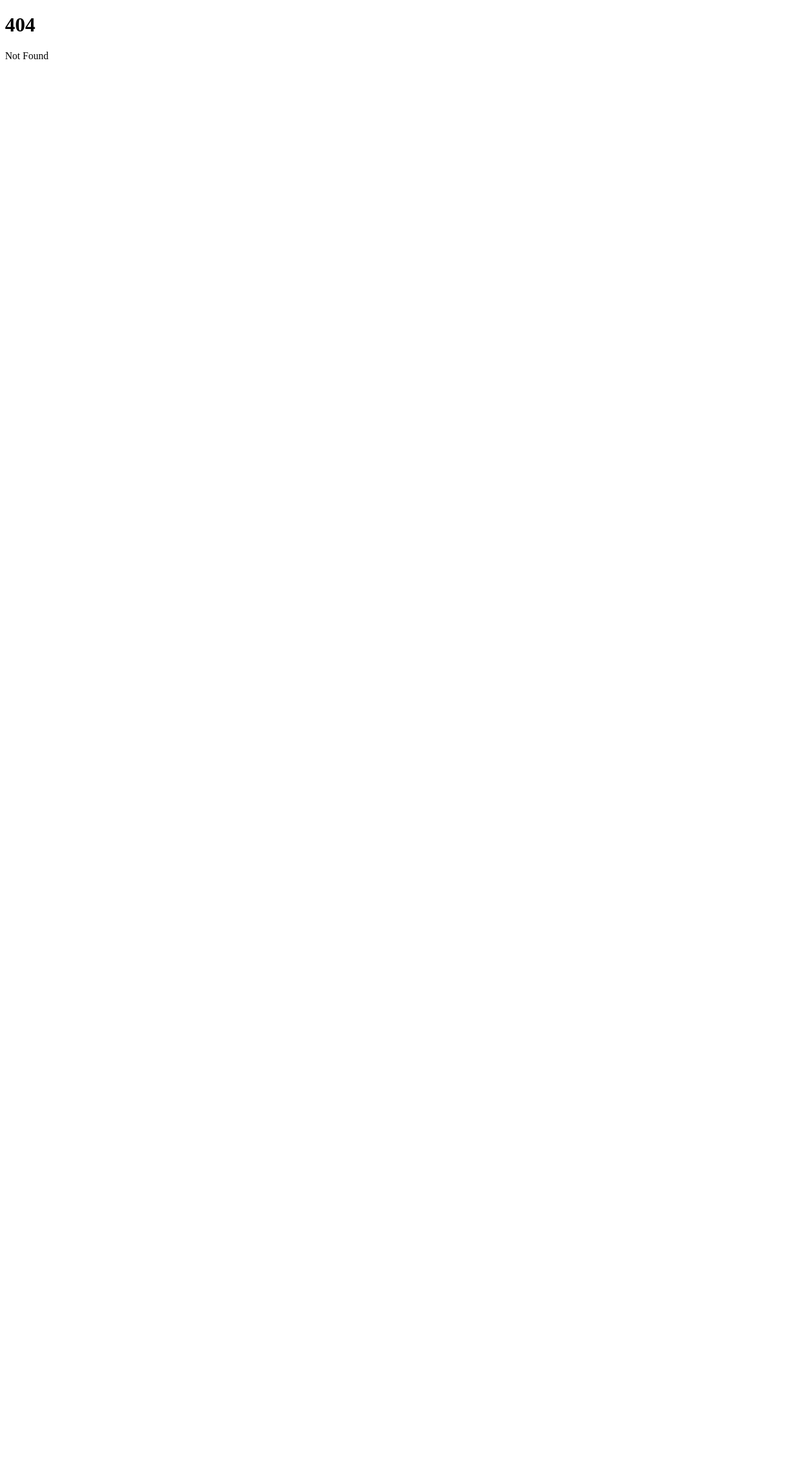
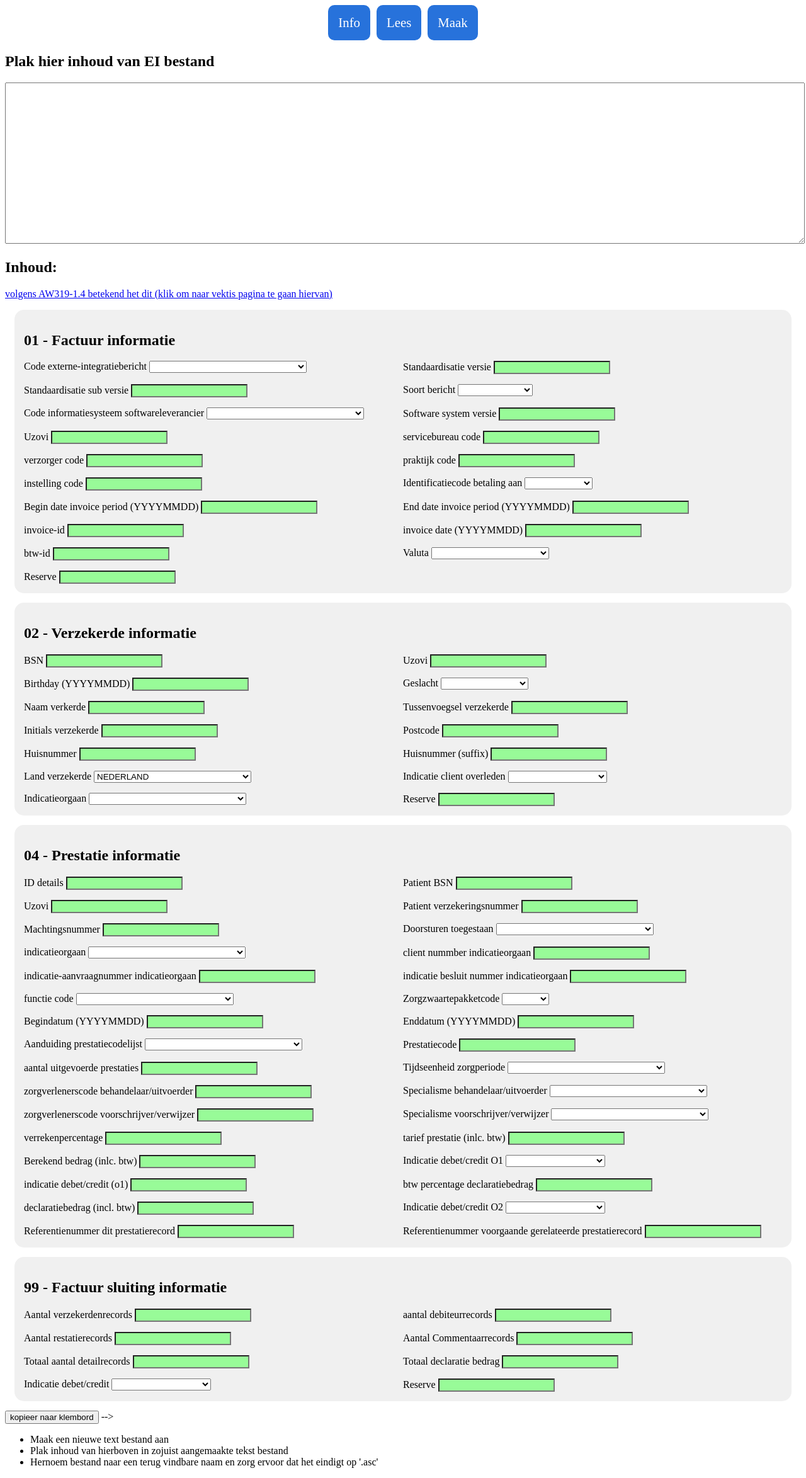
Before and after one commit to realDragonium/madeko, a SvelteKit app: page /info-to-eifile in a window 1280 px wide. Before the commit this address had no page. Shown: the whole page at 63% size. Before the commit the page ends 800 px from the top, so only its background shows below. Built offline with nearby package versions, Linux system fonts and the light colour scheme.

Commit message:
add option to freeze/disable fields end sort dropdowns on alphabetical order

```diff
--- a/src/lib/InvoiceClosingRecord.svelte
+++ b/src/lib/InvoiceClosingRecord.svelte
@@ -4,6 +4,7 @@
 	import { VektisDebitOrCredit } from './domain/vektis/code';
 
 	export let record: SluitRecord;
+	export let freeze = false;
 
 	function handleOnSubmit(event: Event) {
 		event.preventDefault();
@@ -16,36 +17,37 @@
 	<form on:submit={handleOnSubmit}>
 		<label>
 			Aantal verzekerdenrecords
-			<input type="text" bind:value={record.quantity_patients_records} />
+			<input type="text" bind:value={record.quantity_patients_records} disabled={freeze} />
 		</label>
 		<label>
 			aantal debiteurrecords
-			<input type="text" bind:value={record.quantity_debit_records} />
+			<input type="text" bind:value={record.quantity_debit_records} disabled={freeze} />
 		</label>
 		<label>
 			Aantal restatierecords
-			<input type="text" bind:value={record.quantity_prestation_records} />
+			<input type="text" bind:value={record.quantity_prestation_records} disabled={freeze} />
 		</label>
 		<label>
 			Aantal Commentaarrecords
-			<input type="text" bind:value={record.quantity_comment_records} />
+			<input type="text" bind:value={record.quantity_comment_records} disabled={freeze} />
 		</label>
 		<label>
 			Totaal aantal detailrecords
-			<input type="text" bind:value={record.total_quantity_detail_records} />
+			<input type="text" bind:value={record.total_quantity_detail_records} disabled={freeze} />
 		</label>
 		<label>
 			Totaal declaratie bedrag
-			<input type="text" bind:value={record.total_declaration_amount} />
+			<input type="text" bind:value={record.total_declaration_amount} disabled={freeze} />
 		</label>
 		<VektisCode
 			label={'Indicatie debet/credit'}
 			id={record.indicatie_debet_or_credit}
 			collection={VektisDebitOrCredit}
+			disabled={freeze}
 		/>
 		<label>
 			Reserve
-			<input type="text" bind:value={record.reserved} />
+			<input type="text" bind:value={record.reserved} disabled={freeze} />
 		</label>
 		<!-- <button style="grid-column: span 2; width: 50%;">Check</button> -->
 	</form>
--- a/src/lib/InvoiceMetatdataInvoiceMetatdataInformation.svelte
+++ b/src/lib/InvoiceMetatdataInvoiceMetatdataInformation.svelte
@@ -6,6 +6,7 @@
 	import { VektisSoftwareProvidersCodes } from './domain/vektis/software_providers';
 
 	export let invoiceMetadata: InvoiceMetadata;
+	export let freeze = false;
 
 	function handleOnSubmit(event: Event) {
 		event.preventDefault();
@@ -20,56 +21,60 @@
 			label={'Code externe-integratiebericht'}
 			id={invoiceMetadata.id_extneral_integration_message}
 			collection={VektisIntegrationMessageTypes}
+			disabled={freeze}
 		/>
 
 		<label>
 			Standaardisatie versie
-			<input type="text" bind:value={invoiceMetadata.version_standard} />
+			<input type="text" bind:value={invoiceMetadata.version_standard} disabled={freeze} />
 		</label>
 		<label>
 			Standaardisatie sub versie
-			<input type="text" bind:value={invoiceMetadata.version_standard} />
+			<input type="text" bind:value={invoiceMetadata.version_standard} disabled={freeze} />
 		</label>
 		<VektisCode
 			label={'Soort bericht'}
 			id={invoiceMetadata.message_type}
 			collection={VektisMessageType}
+			disabled={freeze}
 		/>
 		<VektisCode
 			label={'Code informatiesysteem softwareleverancier'}
 			id={invoiceMetadata.code_software_system}
 			collection={VektisSoftwareProvidersCodes}
+			disabled={freeze}
 		/>
 		<label>
 			Software system versie
-			<input type="text" bind:value={invoiceMetadata.version_software_system} />
+			<input type="text" bind:value={invoiceMetadata.version_software_system} disabled={freeze} />
 		</label>
 
 		<label>
 			Uzovi
-			<input type="text" bind:value={invoiceMetadata.uzovi} />
+			<input type="text" bind:value={invoiceMetadata.uzovi} disabled={freeze} />
 		</label>
 
 		<label>
 			servicebureau code
-			<input type="text" bind:value={invoiceMetadata.service_provider_code} />
+			<input type="text" bind:value={invoiceMetadata.service_provider_code} disabled={freeze} />
 		</label>
 		<label>
 			verzorger code
-			<input type="text" bind:value={invoiceMetadata.nurse_code} />
+			<input type="text" bind:value={invoiceMetadata.nurse_code} disabled={freeze} />
 		</label>
 		<label>
 			praktijk code
-			<input type="text" bind:value={invoiceMetadata.praktijk_code} />
+			<input type="text" bind:value={invoiceMetadata.praktijk_code} disabled={freeze} />
 		</label>
 		<label>
 			instelling code
-			<input type="text" bind:value={invoiceMetadata.instelling_code} />
+			<input type="text" bind:value={invoiceMetadata.instelling_code} disabled={freeze} />
 		</label>
 		<VektisCode
 			label={'Identificatiecode betaling aan'}
 			id={invoiceMetadata.id_payment_to}
 			collection={VektisPaymentTo}
+			disabled={freeze}
 		/>
 		<label>
 			Begin date invoice period (YYYYMMDD)
@@ -79,6 +84,7 @@
 				maxlength="8"
 				minlength="8"
 				pattern="[0-9]&#123;8&#123;"
+				disabled={freeze}
 			/>
 		</label>
 		<label>
@@ -89,11 +95,12 @@
 				maxlength="8"
 				minlength="8"
 				pattern="[0-9]&#123;8&#123;"
+				disabled={freeze}
 			/>
 		</label>
 		<label>
 			invoice-id
-			<input type="text" bind:value={invoiceMetadata.invoice_id} />
+			<input type="text" bind:value={invoiceMetadata.invoice_id} disabled={freeze} />
 		</label>
 		<label>
 			invoice date (YYYYMMDD)
@@ -103,16 +110,22 @@
 				maxlength="8"
 				minlength="8"
 				pattern="[0-9]&#123;8&#123;"
+				disabled={freeze}
 			/>
 		</label>
 		<label>
 			btw-id
-			<input type="text" bind:value={invoiceMetadata.btw_id_code} />
+			<input type="text" bind:value={invoiceMetadata.btw_id_code} disabled={freeze} />
 		</label>
-		<VektisCode label={'Valuta'} id={invoiceMetadata.valuta_code} collection={VektisValuta} />
+		<VektisCode
+			label={'Valuta'}
+			id={invoiceMetadata.valuta_code}
+			collection={VektisValuta}
+			disabled={freeze}
+		/>
 		<label>
 			Reserve
-			<input type="text" bind:value={invoiceMetadata.reserved} />
+			<input type="text" bind:value={invoiceMetadata.reserved} disabled={freeze} />
 		</label>
 		<!-- <button style="grid-column: span 2; width: 50%;">Check</button> -->
 	</form>
--- a/src/lib/PatientInformation.svelte
+++ b/src/lib/PatientInformation.svelte
@@ -6,6 +6,7 @@
 	import { VektisGovernmentInstitutes } from './domain/vektis/govenment_institutes';
 
 	export let patient: Patient;
+	export let freeze = false;
 
 	function handleOnSubmit(event: Event) {
 		event.preventDefault();
@@ -18,11 +19,11 @@
 	<form on:submit={handleOnSubmit}>
 		<label>
 			BSN
-			<input type="text" bind:value={patient.bsn} maxlength="9" />
+			<input type="text" bind:value={patient.bsn} maxlength="9" disabled={freeze} />
 		</label>
 		<label>
 			Uzovi
-			<input type="text" bind:value={patient.uzovi} maxlength="4" />
+			<input type="text" bind:value={patient.uzovi} maxlength="4" disabled={freeze} />
 		</label>
 		<label>
 			Birthday (YYYYMMDD)
@@ -31,49 +32,67 @@
 				bind:value={patient.birth_day_string}
 				maxlength="8"
 				minlength="8"
+				disabled={freeze}
 				pattern="[0-9]&#123;8&#123;"
 			/>
 		</label>
-		<VektisCode label={'Geslacht'} id={patient.gender} collection={VektisGender} />
+		<VektisCode
+			label={'Geslacht'}
+			id={patient.gender}
+			collection={VektisGender}
+			disabled={freeze}
+		/>
 		<label>
 			Naam verkerde
-			<input type="text" bind:value={patient.name_o1} maxlength="25" />
+			<input type="text" bind:value={patient.name_o1} maxlength="25" disabled={freeze} />
 		</label>
 		<label>
 			Tussenvoegsel verzekerde
-			<input type="text" bind:value={patient.name_inbetween_o1} maxlength="25" />
+			<input type="text" bind:value={patient.name_inbetween_o1} maxlength="25" disabled={freeze} />
 		</label>
 		<label>
 			Initials verzekerde
-			<input type="text" bind:value={patient.first_name_initial} maxlength="6" />
+			<input type="text" bind:value={patient.first_name_initial} maxlength="6" disabled={freeze} />
 		</label>
 		<label>
 			Postcode
-			<input type="text" bind:value={patient.zip_code} maxlength="6" />
+			<input type="text" bind:value={patient.zip_code} maxlength="6" disabled={freeze} />
 		</label>
 
 		<label>
 			Huisnummer
-			<input type="text" bind:value={patient.house_number} maxlength="5" />
+			<input type="text" bind:value={patient.house_number} maxlength="5" disabled={freeze} />
 		</label>
 		<label>
 			Huisnummer (suffix)
-			<input type="text" bind:value={patient.house_number_appendix} maxlength="6" />
+			<input
+				type="text"
+				bind:value={patient.house_number_appendix}
+				maxlength="6"
+				disabled={freeze}
+			/>
 		</label>
-		<VektisCode label={'Land verzekerde'} id={patient.country_code} collection={VektisCountry} />
+		<VektisCode
+			label={'Land verzekerde'}
+			id={patient.country_code}
+			collection={VektisCountry}
+			disabled={freeze}
+		/>
 		<VektisCode
 			label={'Indicatie client overleden'}
 			id={patient.did_patient_die}
 			collection={VektisClientDeceased}
+			disabled={freeze}
 		/>
 		<VektisCode
 			label={'Indicatieorgaan'}
 			id={patient.orginasation_code}
 			collection={VektisGovernmentInstitutes}
+			disabled={freeze}
 		/>
 		<label>
 			Reserve
-			<input type="text" bind:value={patient.reserved} />
+			<input type="text" bind:value={patient.reserved} disabled={freeze} />
 		</label>
 		<!-- <button style="grid-column: span 2; width: 50%;">Check</button> -->
 	</form>
--- a/src/lib/PrestatieInformation.svelte
+++ b/src/lib/PrestatieInformation.svelte
@@ -12,6 +12,7 @@
 	import { VektisNurseSpecialism } from './domain/vektis/nurse_specialisms';
 	import { VektisPrestationType } from './domain/vektis/prestation_types';
 	export let record: PrestatieRecord;
+	export let freeze = false;
 
 	function handleOnSubmit(event: Event) {
 		event.preventDefault();
@@ -24,51 +25,59 @@
 	<form on:submit={handleOnSubmit}>
 		<label>
 			ID details
-			<input type="text" bind:value={record.id_detail_record} />
+			<input type="text" bind:value={record.id_detail_record} disabled={freeze} />
 		</label>
 		<label>
 			Patient BSN
-			<input type="text" bind:value={record.bsn_patient} />
+			<input type="text" bind:value={record.bsn_patient} disabled={freeze} />
 		</label>
 		<label>
 			Uzovi
-			<input type="text" bind:value={record.uzovi} />
+			<input type="text" bind:value={record.uzovi} disabled={freeze} />
 		</label>
 		<label>
 			Patient verzekeringsnummer
-			<input type="text" bind:value={record.patient_insurance_number} />
+			<input type="text" bind:value={record.patient_insurance_number} disabled={freeze} />
 		</label>
 		<label>
 			Machtingsnummer
-			<input type="text" bind:value={record.machtingsnummer} />
+			<input type="text" bind:value={record.machtingsnummer} disabled={freeze} />
 		</label>
 		<VektisCode
 			label={'Doorsturen toegestaan'}
 			id={record.doorsturen_allowed}
 			collection={VektisForwarding}
+			disabled={freeze}
 		/>
 		<VektisCode
 			label={'indicatieorgaan'}
 			id={record.code_indication_orgaan}
 			collection={VektisGovernmentInstitutes}
+			disabled={freeze}
 		/>
 		<label>
 			client nummber indicatieorgaan
-			<input type="text" bind:value={record.client_number_indication_orgaan} />
+			<input type="text" bind:value={record.client_number_indication_orgaan} disabled={freeze} />
 		</label>
 		<label>
 			indicatie-aanvraagnummer indicatieorgaan
-			<input type="text" bind:value={record.indicatie_aanvraag_number} />
+			<input type="text" bind:value={record.indicatie_aanvraag_number} disabled={freeze} />
 		</label>
 		<label>
 			indicatie besluit nummer indicatieorgaan
-			<input type="text" bind:value={record.indicatie_aanvraag_response_number} />
+			<input type="text" bind:value={record.indicatie_aanvraag_response_number} disabled={freeze} />
 		</label>
-		<VektisCode label={'functie code'} id={record.functie_code} collection={VektisActivityType} />
+		<VektisCode
+			label={'functie code'}
+			id={record.functie_code}
+			collection={VektisActivityType}
+			disabled={freeze}
+		/>
 		<VektisCode
 			label={'Zorgzwaartepakketcode'}
 			id={record.zorg_zwaarte_pakket_code}
 			collection={VektisCareType}
+			disabled={freeze}
 		/>
 		<label>
 			Begindatum (YYYYMMDD)
@@ -78,6 +87,7 @@
 				maxlength="8"
 				minlength="8"
 				pattern="[0-9]&#123;8&#123;"
+				disabled={freeze}
 			/>
 		</label>
 		<label>
@@ -88,85 +98,96 @@
 				maxlength="8"
 				minlength="8"
 				pattern="[0-9]&#123;8&#123;"
+				disabled={freeze}
 			/>
 		</label>
 		<VektisCode
 			label={'Aanduiding prestatiecodelijst'}
 			id={record.aanduiding_presetatie_code_lijst}
 			collection={VektisPrestationType}
+			disabled={freeze}
 		/>
 		<label>
 			Prestatiecode
-			<input type="text" bind:value={record.prestatie_code} />
+			<input type="text" bind:value={record.prestatie_code} disabled={freeze} />
 		</label>
 		<label>
 			aantal uitgevoerde prestaties
-			<input type="text" bind:value={record.quantity_prestatie} />
+			<input type="text" bind:value={record.quantity_prestatie} disabled={freeze} />
 		</label>
 		<VektisCode
 			label={'Tijdseenheid zorgperiode'}
 			id={record.time_unit_per_prestatie}
 			collection={VektisTimeUnit}
+			disabled={freeze}
 		/>
 		<label>
 			zorgverlenerscode behandelaar/uitvoerder
-			<input type="text" bind:value={record.nurse_behandelaar_code} />
+			<input type="text" bind:value={record.nurse_behandelaar_code} disabled={freeze} />
 		</label>
 		<VektisCode
 			label={'Specialisme behandelaar/uitvoerder'}
 			id={record.specialism_behandelaar_code}
 			collection={VektisNurseSpecialism}
+			disabled={freeze}
 		/>
 		<label>
 			zorgverlenerscode voorschrijver/verwijzer
-			<input type="text" bind:value={record.nurse_voorschrijver_code} />
+			<input type="text" bind:value={record.nurse_voorschrijver_code} disabled={freeze} />
 		</label>
 		<VektisCode
 			label={'Specialisme voorschrijver/verwijzer'}
 			id={record.specialism_voorschrijver_code}
 			collection={VektisNurseSpecialism}
+			disabled={freeze}
 		/>
 		<label>
 			verrekenpercentage
-			<input type="text" bind:value={record.verreken_percentage} />
+			<input type="text" bind:value={record.verreken_percentage} disabled={freeze} />
 		</label>
 		<label>
 			tarief prestatie (inlc. btw)
-			<input type="text" bind:value={record.tarief_prestatie} />
+			<input type="text" bind:value={record.tarief_prestatie} disabled={freeze} />
 		</label>
 		<label>
 			Berekend bedrag (inlc. btw)
-			<input type="text" bind:value={record.calculated_sum_prestatie} />
+			<input type="text" bind:value={record.calculated_sum_prestatie} disabled={freeze} />
 		</label>
 		<VektisCode
 			label={'Indicatie debet/credit O1'}
 			id={record.indicat_debit_or_credit}
 			collection={VektisDebitOrCredit}
+			disabled={freeze}
 		/>
 		<label>
 			indicatie debet/credit (o1)
-			<input type="text" bind:value={record.indicat_debit_or_credit} />
+			<input type="text" bind:value={record.indicat_debit_or_credit} disabled={freeze} />
 		</label>
 		<label>
 			btw percentage declaratiebedrag
-			<input type="text" bind:value={record.btw_percentage} />
+			<input type="text" bind:value={record.btw_percentage} disabled={freeze} />
 		</label>
 		<label>
 			declaratiebedrag (incl. btw)
-			<input type="text" bind:value={record.declaration_sum} />
+			<input type="text" bind:value={record.declaration_sum} disabled={freeze} />
 		</label>
 		<VektisCode
 			label={'Indicatie debet/credit O2'}
 			id={record.indicat_debit_or_credit_02}
 			collection={VektisDebitOrCredit}
+			disabled={freeze}
 		/>
 		<label>
 			Referentienummer dit prestatierecord
-			<input type="text" bind:value={record.refention_number_this_prestatie} />
+			<input type="text" bind:value={record.refention_number_this_prestatie} disabled={freeze} />
 		</label>
 		<label>
 			Referentienummer voorgaande gerelateerde prestatierecord
-			<input type="text" bind:value={record.refention_number_previous_prestatie} />
+			<input
+				type="text"
+				bind:value={record.refention_number_previous_prestatie}
+				disabled={freeze}
+			/>
 		</label>
 
 		<!-- <button style="grid-column: span 2; width: 50%;">Check</button> -->
--- a/src/lib/VektisCode.svelte
+++ b/src/lib/VektisCode.svelte
@@ -4,19 +4,34 @@
 	export let label: string;
 	export let id: string;
 	export let collection: VektisCode[];
+	export let disabled = false;
 
 	let obj = findById(collection, id);
+	$: collection.sort((a, b) => a.text.localeCompare(b.text));
 	$: foundObj = obj !== undefined;
 </script>
 
 <label>
 	{label}
-	<input type="text" value={obj?.text ?? id} />
+	<select bind:value={id} {disabled}>
+		{#each collection as item}
+			<option value={item.id}>{item.text}</option>
+		{/each}
+	</select>
+	<!-- <input type="text" value={obj?.text ?? id} /> -->
 </label>
 
 <style>
 	label {
 		display: block;
+	}
+
+	select {
+		max-width: 250px;
+		text-overflow: ellipsis;
+		white-space: nowrap;
+		overflow: hidden;
+		display: inline-block;
 	}
 
 	input:valid {
--- /dev/null
+++ b/src/routes/+layout.svelte
@@ -0,0 +1,35 @@
+<script lang="ts">
+	/** @type {import('./$types').LayoutData} */
+	export let data;
+</script>
+
+<div class="submenu">
+	{#each data.sections as section}
+		<a href="/{section.slug}">{section.title}</a>
+	{/each}
+</div>
+<slot />
+
+<!-- Colors -->
+<!-- #070F4E -->
+<!-- #2772DB -->
+<!-- #3AB1C8 -->
+
+<!-- #F5EBEB -->
+<style>
+	.submenu {
+		display: flex;
+		flex-direction: row;
+		justify-content: center;
+		gap: 10px;
+		font-size: 1.3rem;
+	}
+
+	a {
+		padding: 16px;
+		background-color: #2772db;
+		border-radius: 10px;
+		color: #fff;
+		text-decoration: none;
+	}
+</style>
--- /dev/null
+++ b/src/routes/+layout.ts
@@ -0,0 +1,10 @@
+/** @type {import('./$types').LayoutLoad} */
+export function load() {
+	return {
+		sections: [
+			{ slug: '', title: 'Info' },
+			{ slug: 'eifile-to-info', title: 'Lees' },
+			{ slug: 'info-to-eifile', title: 'Maak' }
+		]
+	};
+}
--- /dev/null
+++ b/src/routes/eifile-to-info/+page.svelte
@@ -0,0 +1,85 @@
+<script lang="ts">
+	import PatientInformation from '$lib/PatientInformation.svelte';
+	import { Patient } from '$lib/domain/patient';
+	import { InvoiceMetadata } from '$lib/domain/invoice_metadata';
+	import InvoiceMetatdataInformation from '$lib/InvoiceMetatdataInvoiceMetatdataInformation.svelte';
+	import PrestatieInformation from '$lib/PrestatieInformation.svelte';
+	import { PrestatieRecord } from '$lib/domain/prestatie_record';
+	import InvoiceClosingRecord from '$lib/InvoiceClosingRecord.svelte';
+	import { SluitRecord } from '$lib/domain/invoice_closing_data';
+
+	let rows = [];
+
+	function copy() {
+		let text = '';
+		rows.forEach((row) => (text += row.toEIString() + '\n'));
+		navigator.clipboard.writeText(text);
+	}
+
+	function reverseFunc(event: Event) {
+		event.preventDefault();
+		rows = [];
+
+		let textArea = document.getElementById('ei-textarea');
+		const lines: string[] = textArea.value.split('\n');
+
+		lines.forEach((line) => {
+			let data;
+			if (line.startsWith('01')) {
+				data = InvoiceMetadata.readString(line);
+			}
+			if (line.startsWith('02')) {
+				data = Patient.readString(line);
+			}
+			if (line.startsWith('04')) {
+				data = PrestatieRecord.readString(line);
+			}
+			if (line.startsWith('99')) {
+				data = SluitRecord.readString(line);
+			}
+			rows = [...rows, data];
+		});
+	}
+</script>
+
+<h2>Plak hier inhoud van EI bestand</h2>
+<textarea id="ei-textarea" on:change={reverseFunc} />
+<button on:click={reverseFunc}
+	>Als er niks verandert na een verandering hierboven, druk dan op deze knop</button
+>
+
+<h2>Inhoud:</h2>
+<p>
+	<a href="https://www.vektis.nl/standaardisatie/standaarden/AW319-1.4" target="_blank">
+		volgens AW319-1.4 betekend het dit (klik om naar vektis pagina te gaan hiervan)</a
+	>
+</p>
+
+{#each rows as row}
+	{#if row instanceof InvoiceMetadata}
+		<InvoiceMetatdataInformation invoiceMetadata={row} freeze={true} />
+	{:else if row instanceof Patient}
+		<PatientInformation patient={row} freeze={true} />
+	{:else if row instanceof PrestatieRecord}
+		<PrestatieInformation record={row} freeze={true} />
+	{:else if row instanceof SluitRecord}
+		<InvoiceClosingRecord record={row} freeze={true} />
+	{/if}
+{/each}
+
+<!-- <button on:click={copy}>kopieer naar klembord</button> -->
+
+<!-- <ul>
+	<li>Maak een nieuwe text bestand aan</li>
+	<li>Plak inhoud van hierboven in zojuist aangemaakte tekst bestand</li>
+	<li>Hernoem bestand naar een terug vindbare naam en zorg ervoor dat het eindigt op '.asc'</li>
+</ul> -->
+<style>
+	textarea {
+		width: 100%;
+		/* overflow: auto; */
+		/* overflow-x: scroll; */
+		white-space: pre;
+		min-height: 250px;
+	}
+</style>
--- /dev/null
+++ b/src/routes/info-to-eifile/+page.svelte
@@ -0,0 +1,58 @@
+<script lang="ts">
+	import PatientInformation from '$lib/PatientInformation.svelte';
+	import { Patient } from '$lib/domain/patient';
+	import { InvoiceMetadata } from '$lib/domain/invoice_metadata';
+	import InvoiceMetatdataInformation from '$lib/InvoiceMetatdataInvoiceMetatdataInformation.svelte';
+	import PrestatieInformation from '$lib/PrestatieInformation.svelte';
+	import { PrestatieRecord } from '$lib/domain/prestatie_record';
+	import InvoiceClosingRecord from '$lib/InvoiceClosingRecord.svelte';
+	import { SluitRecord } from '$lib/domain/invoice_closing_data';
+
+	let rows = [new InvoiceMetadata(), new Patient(), new PrestatieRecord(), new SluitRecord()];
+
+	function copy() {
+		let text = '';
+		rows.forEach((row) => (text += row.toEIString() + '\n'));
+		navigator.clipboard.writeText(text);
+	}
+</script>
+
+<h2>Plak hier inhoud van EI bestand</h2>
+<textarea id="ei-textarea" />
+
+<h2>Inhoud:</h2>
+<p>
+	<a href="https://www.vektis.nl/standaardisatie/standaarden/AW319-1.4" target="_blank">
+		volgens AW319-1.4 betekend het dit (klik om naar vektis pagina te gaan hiervan)</a
+	>
+</p>
+
+{#each rows as row}
+	{#if row instanceof InvoiceMetadata}
+		<InvoiceMetatdataInformation invoiceMetadata={row} />
+	{:else if row instanceof Patient}
+		<PatientInformation patient={row} />
+	{:else if row instanceof PrestatieRecord}
+		<PrestatieInformation record={row} />
+	{:else if row instanceof SluitRecord}
+		<InvoiceClosingRecord record={row} />
+	{/if}
+{/each}
+
+<button on:click={copy}>kopieer naar klembord</button> -->
+
+<ul>
+	<li>Maak een nieuwe text bestand aan</li>
+	<li>Plak inhoud van hierboven in zojuist aangemaakte tekst bestand</li>
+	<li>Hernoem bestand naar een terug vindbare naam en zorg ervoor dat het eindigt op '.asc'</li>
+</ul>
+
+<style>
+	textarea {
+		width: 100%;
+		/* overflow: auto; */
+		/* overflow-x: scroll; */
+		white-space: pre;
+		min-height: 250px;
+	}
+</style>
```
Also changed, not shown: src/routes/+page.svelte (+1 -85 lines).
